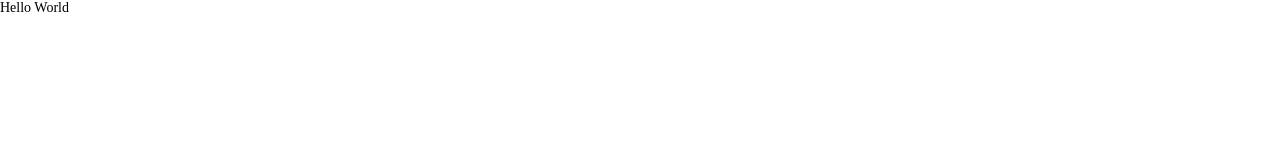
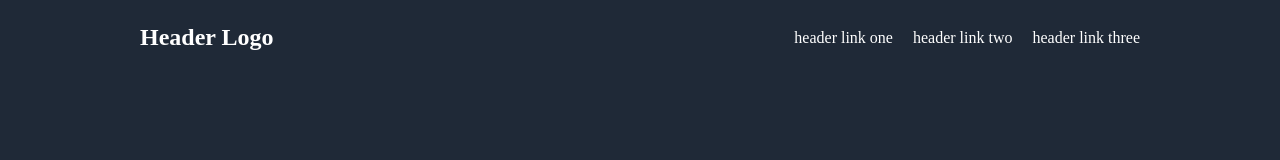
Before and after one commit to jrome3920/odin-landing_page, a plain HTML site: page index.html in a window 1280 px wide. Drawn offline with Linux system fonts and the light colour scheme.

Commit message:
Setting up and styling the header

```diff
--- a/index.html
+++ b/index.html
@@ -9,7 +9,25 @@
 </head>
 
 <body>
-    <div>Hello World</div>
+    <div class="hero">
+        <div class="content-wrapper">
+            <header>
+                <nav>
+                    <h1>Header Logo</h1>
+                    <ul>
+                        <li><a href="#">header link one</a></li>
+                        <li><a href="#">header link two</a></li>
+                        <li><a href="#">header link three</a></li>
+                    </ul>
+                </nav>
+            </header>
+            <div class="hero-content">
+                <div>
+
+                </div>
+            </div>
+        </div>
+    </div>
 </body>
 
 </html>
--- a/style.css
+++ b/style.css
@@ -1,5 +1,42 @@
-*{
+* {
     margin: 0;
     padding: 0;
-    font-size: 14px;
 }
+
+.content-wrapper{
+    max-width: 1000px;
+    margin: auto;
+}
+
+.hero {
+    background-color: #1F2937;
+    height: 100vh;
+}
+
+header h1,
+header a {
+    color: #fff;
+}
+
+header{
+    padding: 1.5rem 0;
+}
+
+a {
+    text-decoration: none;
+}
+
+nav{
+    display: flex;
+    align-items: center;
+}
+
+ul{
+    margin-left: auto;
+}
+
+li{
+    list-style: none;
+    display: inline;
+    margin-left: 1rem;
+}
```
